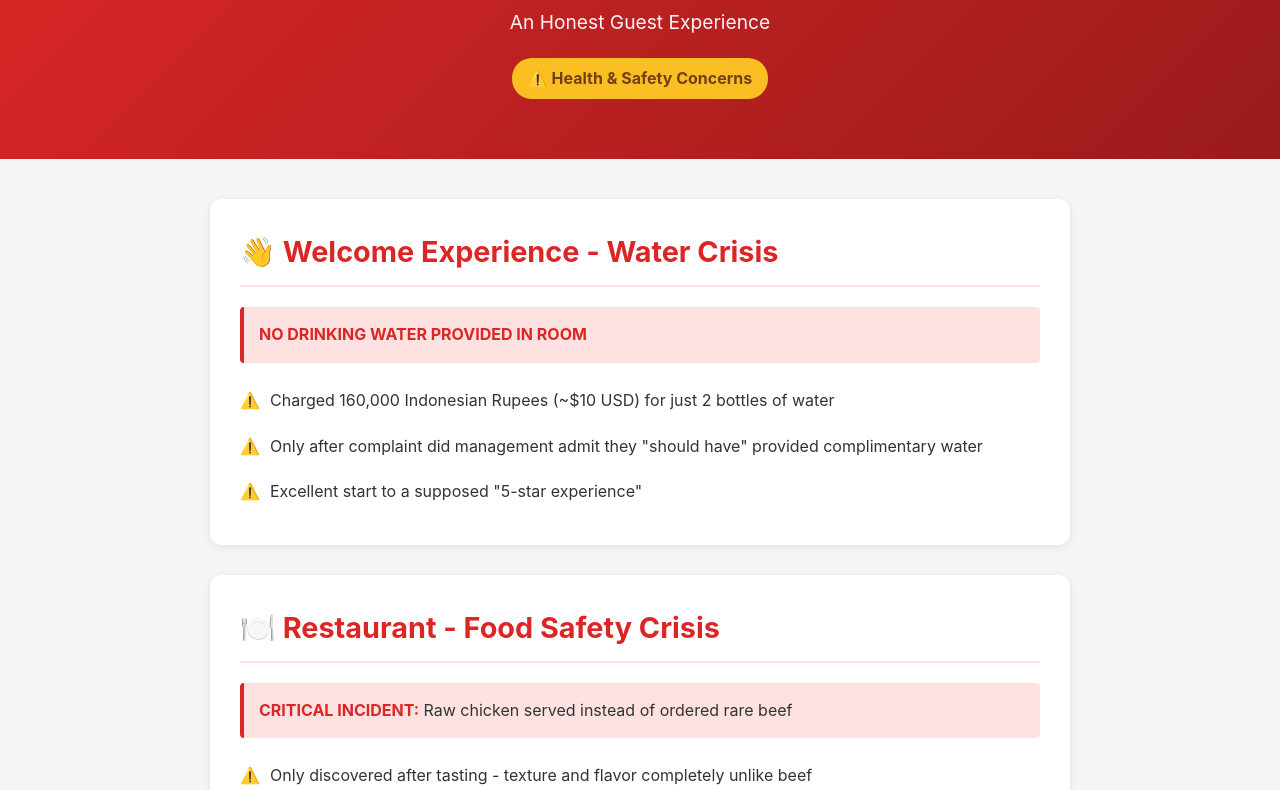
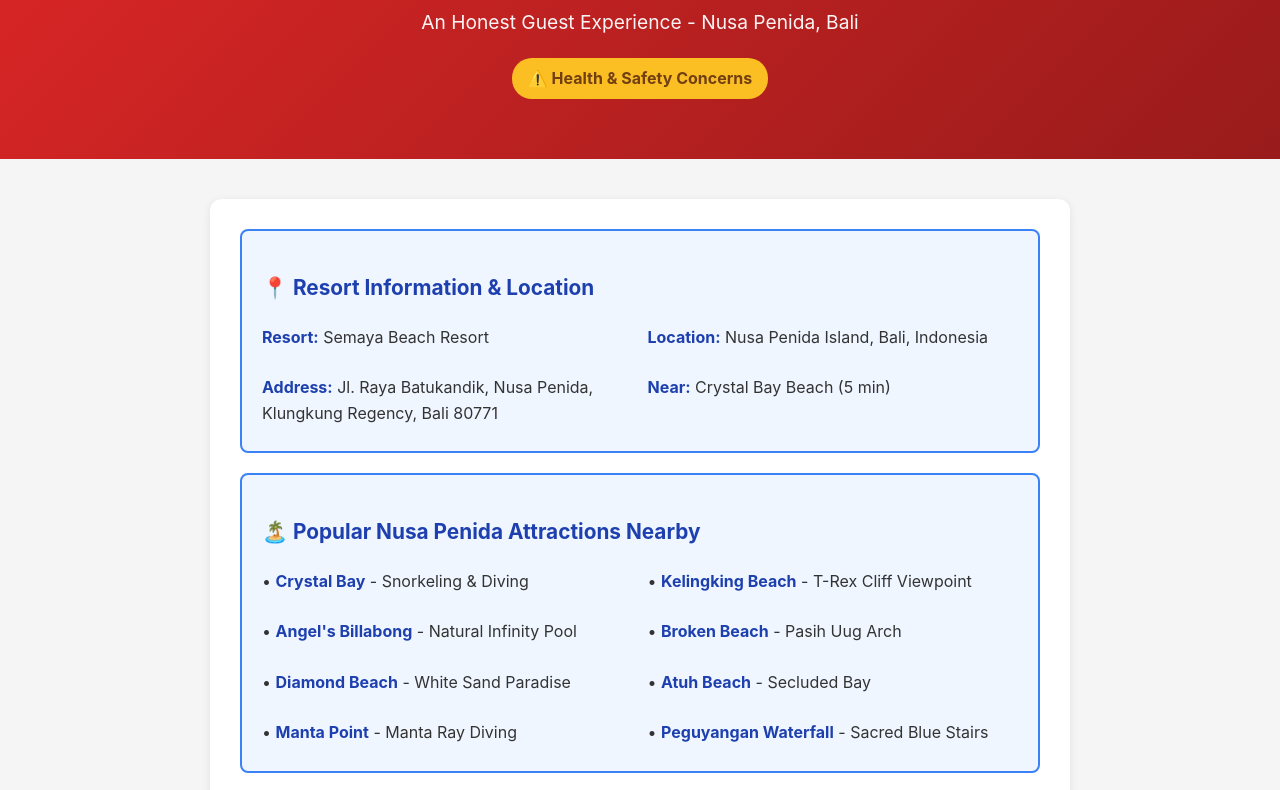
Before and after one commit to SnakeO/semaya, a plain HTML site: page index.html in a window 1280 px wide. Shown: the part 127-917 px from the top of the page. Drawn offline with Linux system fonts and the light colour scheme.

Commit message:
Add SEO-optimized location section with Nusa Penida tourist info
- Added meta tags for SEO with Nusa Penida keywords
- Added resort address and location details
- Listed popular nearby attractions (Kelingking, Crystal Bay, etc.)
- Improved search visibility for Nusa Penida/Bali searches
- Added contextual information for tourists

```diff
--- a/index.html
+++ b/index.html
@@ -3,7 +3,9 @@
 <head>
     <meta charset="UTF-8">
     <meta name="viewport" content="width=device-width, initial-scale=1.0">
-    <title>Semaya Beach Resort - Honest Review</title>
+    <title>Semaya Beach Resort Bali Review - Honest Guest Experience | Nusa Penida Hotels</title>
+    <meta name="description" content="Honest review of Semaya Beach Resort in Nusa Penida, Bali. Located near Crystal Bay, Kelingking Beach, and Angel's Billabong. Read before booking this Nusa Penida accommodation.">
+    <meta name="keywords" content="Semaya Beach Resort, Nusa Penida hotels, Bali resort review, Crystal Bay accommodation, Nusa Penida accommodation, Kelingking Beach hotels, Angel's Billabong resort, Nusa Penida tourism, Bali island hotels, Indonesia beach resort">
     <style>
         * {
             margin: 0;
@@ -154,16 +156,82 @@
                 font-size: 1.4rem;
             }
         }
+
+        .info-box {
+            background: #eff6ff;
+            border: 2px solid #3b82f6;
+            padding: 20px;
+            border-radius: 8px;
+            margin-bottom: 20px;
+        }
+
+        .info-box h3 {
+            color: #1e40af;
+            margin-bottom: 15px;
+        }
+
+        .info-grid {
+            display: grid;
+            grid-template-columns: repeat(auto-fit, minmax(250px, 1fr));
+            gap: 15px;
+            margin-top: 15px;
+        }
+
+        .info-item {
+            padding: 5px 0;
+        }
+
+        .info-item strong {
+            color: #1e40af;
+        }
     </style>
 </head>
 <body>
     <header>
         <h1>Semaya Beach Resort Review</h1>
-        <p class="subtitle">An Honest Guest Experience</p>
+        <p class="subtitle">An Honest Guest Experience - Nusa Penida, Bali</p>
         <div class="warning-badge">⚠️ Health & Safety Concerns</div>
     </header>
 
     <div class="container">
+        <div class="section">
+            <div class="info-box">
+                <h3>📍 Resort Information & Location</h3>
+                <div class="info-grid">
+                    <div class="info-item">
+                        <strong>Resort:</strong> Semaya Beach Resort
+                    </div>
+                    <div class="info-item">
+                        <strong>Location:</strong> Nusa Penida Island, Bali, Indonesia
+                    </div>
+                    <div class="info-item">
+                        <strong>Address:</strong> Jl. Raya Batukandik, Nusa Penida, Klungkung Regency, Bali 80771
+                    </div>
+                    <div class="info-item">
+                        <strong>Near:</strong> Crystal Bay Beach (5 min)
+                    </div>
+                </div>
+            </div>
+
+            <div class="info-box">
+                <h3>🏝️ Popular Nusa Penida Attractions Nearby</h3>
+                <div class="info-grid">
+                    <div class="info-item">• <strong>Crystal Bay</strong> - Snorkeling & Diving</div>
+                    <div class="info-item">• <strong>Kelingking Beach</strong> - T-Rex Cliff Viewpoint</div>
+                    <div class="info-item">• <strong>Angel's Billabong</strong> - Natural Infinity Pool</div>
+                    <div class="info-item">• <strong>Broken Beach</strong> - Pasih Uug Arch</div>
+                    <div class="info-item">• <strong>Diamond Beach</strong> - White Sand Paradise</div>
+                    <div class="info-item">• <strong>Atuh Beach</strong> - Secluded Bay</div>
+                    <div class="info-item">• <strong>Manta Point</strong> - Manta Ray Diving</div>
+                    <div class="info-item">• <strong>Peguyangan Waterfall</strong> - Sacred Blue Stairs</div>
+                </div>
+            </div>
+
+            <p style="text-align: center; margin-top: 20px; font-style: italic;">
+                While Nusa Penida offers incredible natural beauty and world-class diving, this resort fails to meet basic hospitality standards.
+            </p>
+        </div>
+
         <div class="section">
             <h2>👋 Welcome Experience - Water Crisis</h2>
 
```
